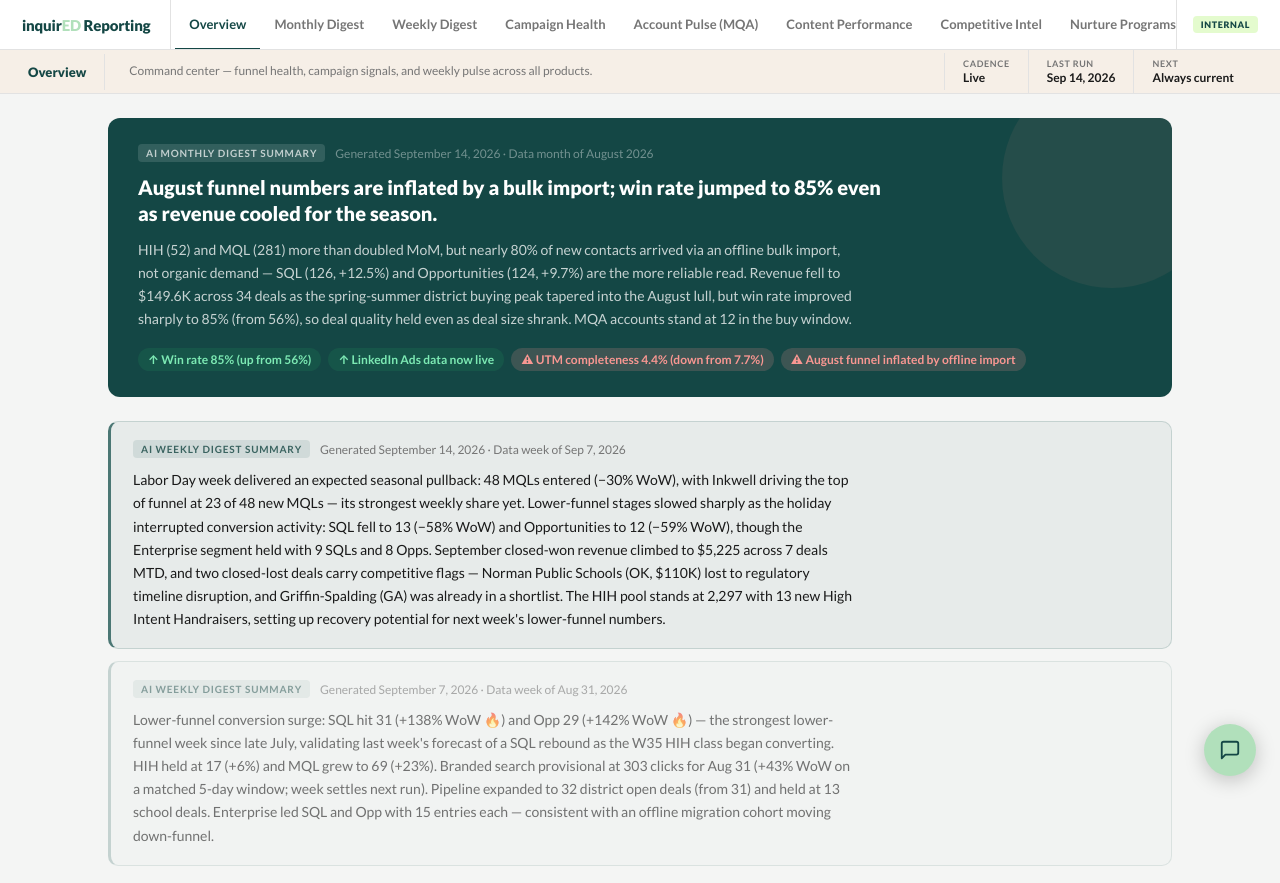
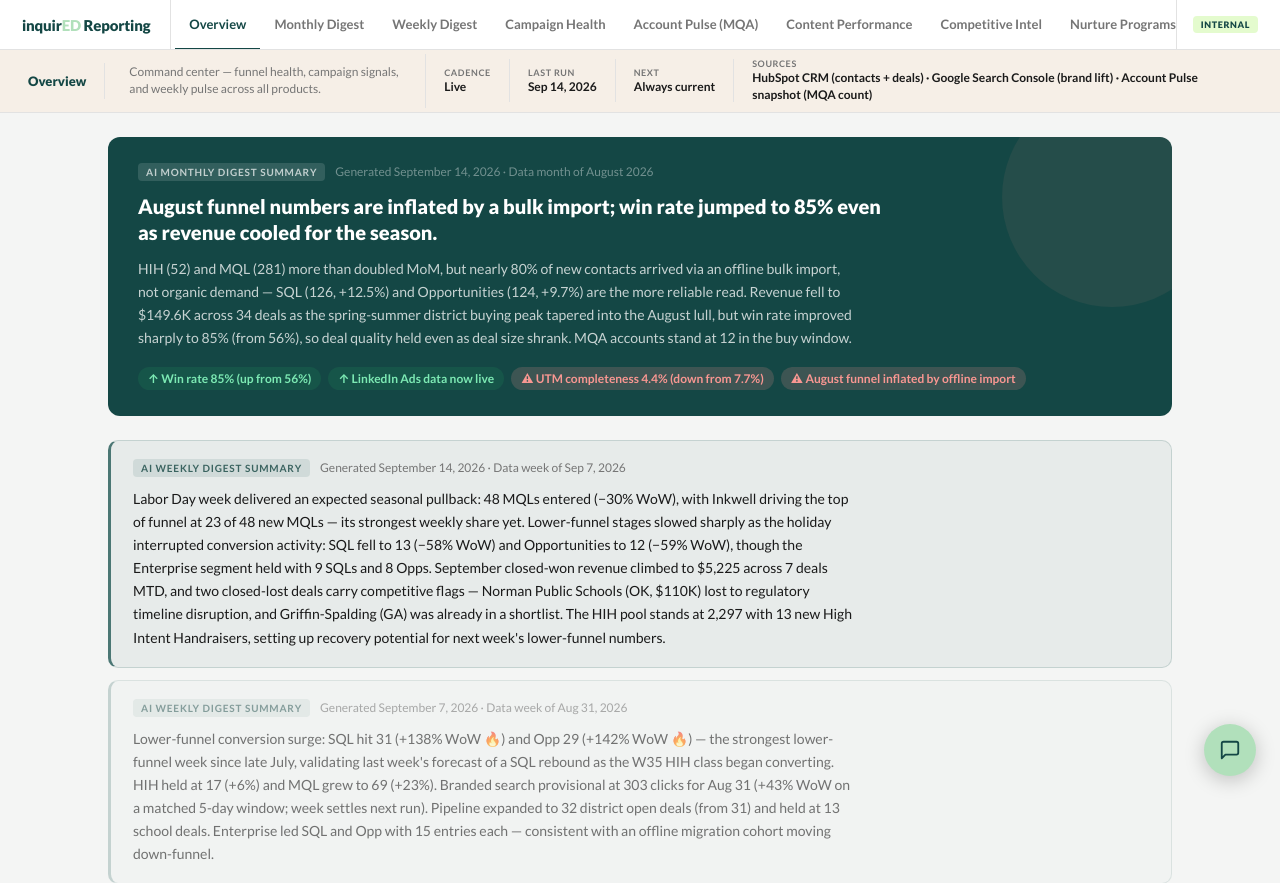
Before and after one commit to kschoppen/inquired-dash-reporting, a plain HTML site: page index.html in a window 1280 px wide. Shown: the top 883 px of the page. Drawn offline with Linux system fonts and the light colour scheme.

Commit message:
Add a Sources row to every tab's meta banner
Each tab now lists exactly which systems feed its data (HubSpot CRM,
GA4, Semrush, Google/LinkedIn Ads, GSC brand lift, Meta/LinkedIn/Google
ad libraries, Gainsight, etc.), read from the shared tab-meta bar so
every tab (including the two iframed static pages) picks it up for free.

Co-Authored-By: Claude Sonnet 5 <noreply@anthropic.com>

```diff
--- a/assets/app.js
+++ b/assets/app.js
@@ -1,25 +1,34 @@
 // inquirED Reporting Dashboard — data-driven shell. Each skill drops a JSON in /data + a tab.
 const TABS = [
   { id: "overview",    label: "Overview",           data: "data/overview.json",          render: renderOverview,
-    meta: { desc: "Command center — funnel health, campaign signals, and weekly pulse across all products.", cadence: "Live", next: "Always current" } },
+    meta: { desc: "Command center — funnel health, campaign signals, and weekly pulse across all products.", cadence: "Live", next: "Always current",
+      sources: ["HubSpot CRM (contacts + deals)", "Google Search Console (brand lift)", "Account Pulse snapshot (MQA count)"] } },
   { id: "monthly",    label: "Monthly Digest",      data: "data/monthly-digest.json",    render: renderMonthly,
-    meta: { desc: "Full-funnel monthly report: new contacts, MQLs, SQLs, revenue, win rate by segment, and SEO.", cadence: "Monthly", next: "~Aug 1, 2026" } },
+    meta: { desc: "Full-funnel monthly report: new contacts, MQLs, SQLs, revenue, win rate by segment, and SEO.", cadence: "Monthly", next: "~Aug 1, 2026",
+      sources: ["HubSpot CRM", "HubSpot Marketing Email", "HubSpot AEO", "GA4", "Semrush (Position Tracking · AI Visibility · Keyword Gap)", "Google Ads", "LinkedIn Ads", "Google Search Console (brand lift)"] } },
   { id: "weekly",     label: "Weekly Digest",       data: "data/weekly-digest.json",     render: renderWeekly,
-    meta: { desc: "Weekly funnel snapshot: stage entries, MQL velocity, open pipeline, and active account list.", cadence: "Weekly · Mondays", next: "Jul 21, 2026" } },
+    meta: { desc: "Weekly funnel snapshot: stage entries, MQL velocity, open pipeline, and active account list.", cadence: "Weekly · Mondays", next: "Jul 21, 2026",
+      sources: ["HubSpot CRM (contacts + deals)", "Google Search Console (brand lift)"] } },
   { id: "campaign",   label: "Campaign Health",     data: "data/campaign-analytics.json", render: renderCampaign,
-    meta: { desc: "Per-campaign performance: impressions, CTR, CPL, and pipeline attribution by channel.", cadence: "Monthly", next: "~Aug 1, 2026" } },
+    meta: { desc: "Per-campaign performance: impressions, CTR, CPL, and pipeline attribution by channel.", cadence: "Monthly", next: "~Aug 1, 2026",
+      sources: ["HubSpot CRM (list membership)"] } },
   { id: "pulse",      label: "Account Pulse (MQA)", data: "data/account-pulse.json",     render: renderAccountPulse,
-    meta: { desc: "Marketing-qualified account list: engagement scores, HIH activity, and stage readiness by account.", cadence: "Weekly · Mondays", next: "Jul 21, 2026" } },
+    meta: { desc: "Marketing-qualified account list: engagement scores, HIH activity, and stage readiness by account.", cadence: "Weekly · Mondays", next: "Jul 21, 2026",
+      sources: ["HubSpot CRM (company + contact records)"] } },
   { id: "content",    label: "Content Performance", data: "data/content-performance.json", render: renderContentPerformance,
-    meta: { desc: "Pages, blog posts, and landing pages ranked by view-to-contact conversion. Surfaces high-traffic content converting under 0.5%.", cadence: "Weekly · Mondays", next: "Sep 15, 2026" } },
+    meta: { desc: "Pages, blog posts, and landing pages ranked by view-to-contact conversion. Surfaces high-traffic content converting under 0.5%.", cadence: "Weekly · Mondays", next: "Sep 15, 2026",
+      sources: ["HubSpot Content Analytics"] } },
   { id: "competitive", label: "Competitive Intel",  static: true,                        render: renderCompetitiveIntel,
     metaFile: "data/competitive-intel.json",
-    meta: { desc: "Competitive landscape scan across Inkwell (ELA), Inquiry Journeys (SS), and GF8 (PreK) — K–5 scope.", cadence: "Bi-monthly", next: "Sep 2026" } },
+    meta: { desc: "Competitive landscape scan across Inkwell (ELA), Inquiry Journeys (SS), and GF8 (PreK) — K–5 scope.", cadence: "Bi-monthly", next: "Sep 2026",
+      sources: ["Competitor websites", "Meta Ad Library", "LinkedIn Ad Library", "Google Ads Transparency Center", "Semrush (keywords)", "Web search (weekly news signals)", "HubSpot (closed-lost deals)", "Gainsight (churn)"] } },
   { id: "nurture",     label: "Nurture Programs",   static: true,                        render: renderNurturePrograms,
     metaFile: "data/nurture-programs.json",
-    meta: { desc: "HubSpot email nurture programs: linked workflows for status checks, plus send/open/click performance by track.", cadence: "On demand", next: "On demand" } },
+    meta: { desc: "HubSpot email nurture programs: linked workflows for status checks, plus send/open/click performance by track.", cadence: "On demand", next: "On demand",
+      sources: ["HubSpot Marketing Email", "HubSpot CRM (lifecycle + nurture_track)", "Manually maintained workflow registry (data/nurture-workflows.json)"] } },
   { id: "defs",       label: "Definitions",         data: "data/definitions.json",       render: renderDefinitions,
-    meta: { desc: "Reference — how every metric, stage, segment, and product is defined in this dashboard.", cadence: "Updated as needed", next: "On metric change" } },
+    meta: { desc: "Reference — how every metric, stage, segment, and product is defined in this dashboard.", cadence: "Updated as needed", next: "On metric change",
+      sources: ["Static reference — maintained manually, no live data pull"] } },
 ];
 // inquirED brand palette: green anchor, dark-purple data-viz accent (HIH), medium-purple secondary, pink accent
 const IJ = "#144745", IJ_FADE = "rgba(20,71,69,0.30)", ROSE = "#F99792", PLUM = "#5B5A9E", AMBER = "#1C2660", GREY = "rgba(120,130,128,0.5)";
@@ -1500,7 +1509,7 @@ function nextRunLabel(cadence, lastRun) {
 function renderTabMeta(tab, lastRun) {
   const el = document.getElementById("tab-meta");
   if (!tab.meta) { el.hidden = true; return; }
-  const { desc, cadence, next } = tab.meta;
+  const { desc, cadence, next, sources } = tab.meta;
   const computedNext = nextRunLabel(cadence, lastRun) || next;
   el.hidden = false;
   const lastRunFormatted = formatRunDate(lastRun);
@@ -1509,7 +1518,8 @@ function renderTabMeta(tab, lastRun) {
     <div class="tab-meta-desc">${desc}</div>
     <div class="tab-meta-item"><div class="tab-meta-label">Cadence</div><div class="tab-meta-value">${cadence}</div></div>
     <div class="tab-meta-item"><div class="tab-meta-label">Last Run</div><div class="tab-meta-value">${lastRunFormatted}</div></div>
-    <div class="tab-meta-item"><div class="tab-meta-label">Next</div><div class="tab-meta-value">${computedNext}</div></div>`;
+    <div class="tab-meta-item"><div class="tab-meta-label">Next</div><div class="tab-meta-value">${computedNext}</div></div>
+    ${sources && sources.length ? `<div class="tab-meta-item tab-meta-sources"><div class="tab-meta-label">Sources</div><div class="tab-meta-value">${sources.join(" · ")}</div></div>` : ""}`;
 }
 
 // ---- shell ----
--- a/assets/styles.css
+++ b/assets/styles.css
@@ -77,6 +77,8 @@ body { margin: 0; background: var(--surface); color: var(--ink); font-family: va
   letter-spacing: 0.07em; color: var(--muted);
 }
 .tab-meta-value { font-size: 12px; font-weight: 700; color: var(--ink); }
+.tab-meta-sources { flex: 1 1 240px; min-width: 200px; }
+.tab-meta-sources .tab-meta-value { font-weight: 600; white-space: normal; line-height: 1.4; }
 .tab-meta-desc {
   font-size: 12px; color: var(--muted); padding: 10px 18px; flex: 1;
   border-right: 1px solid var(--line);
```
